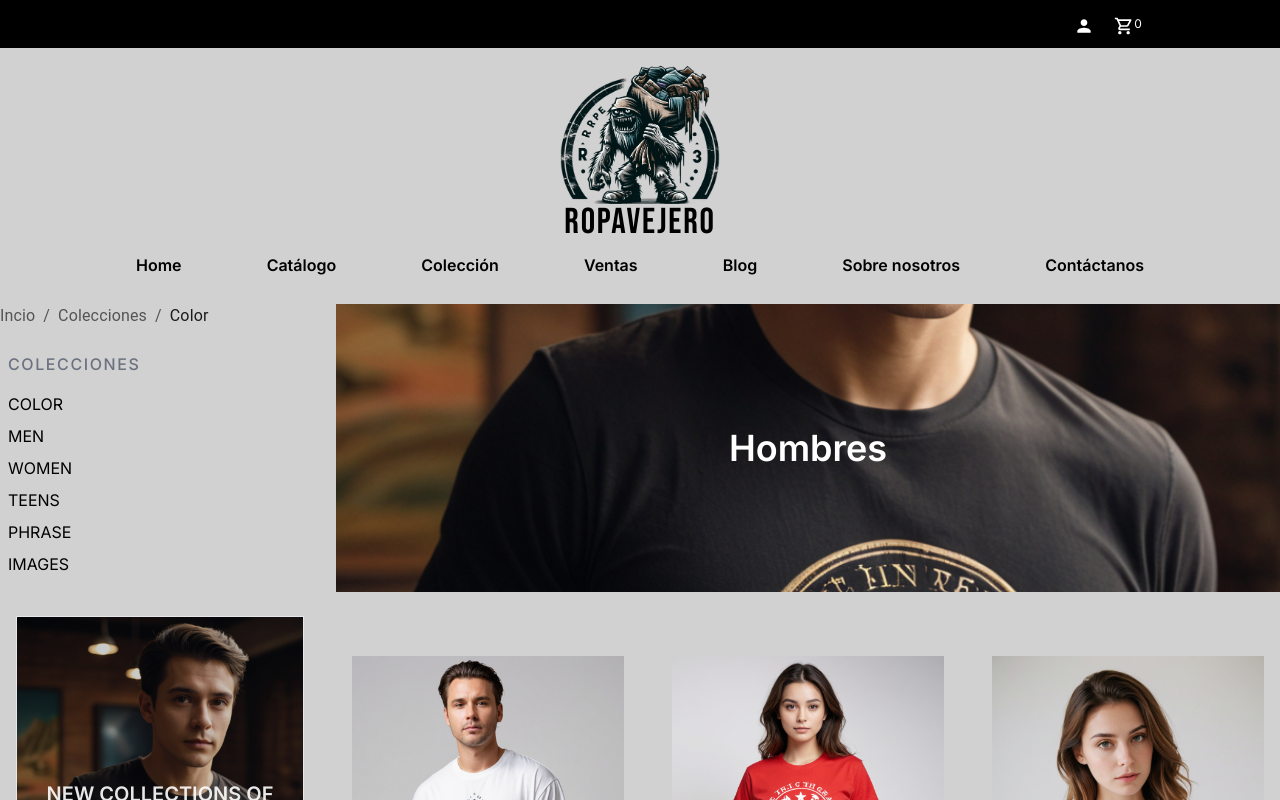
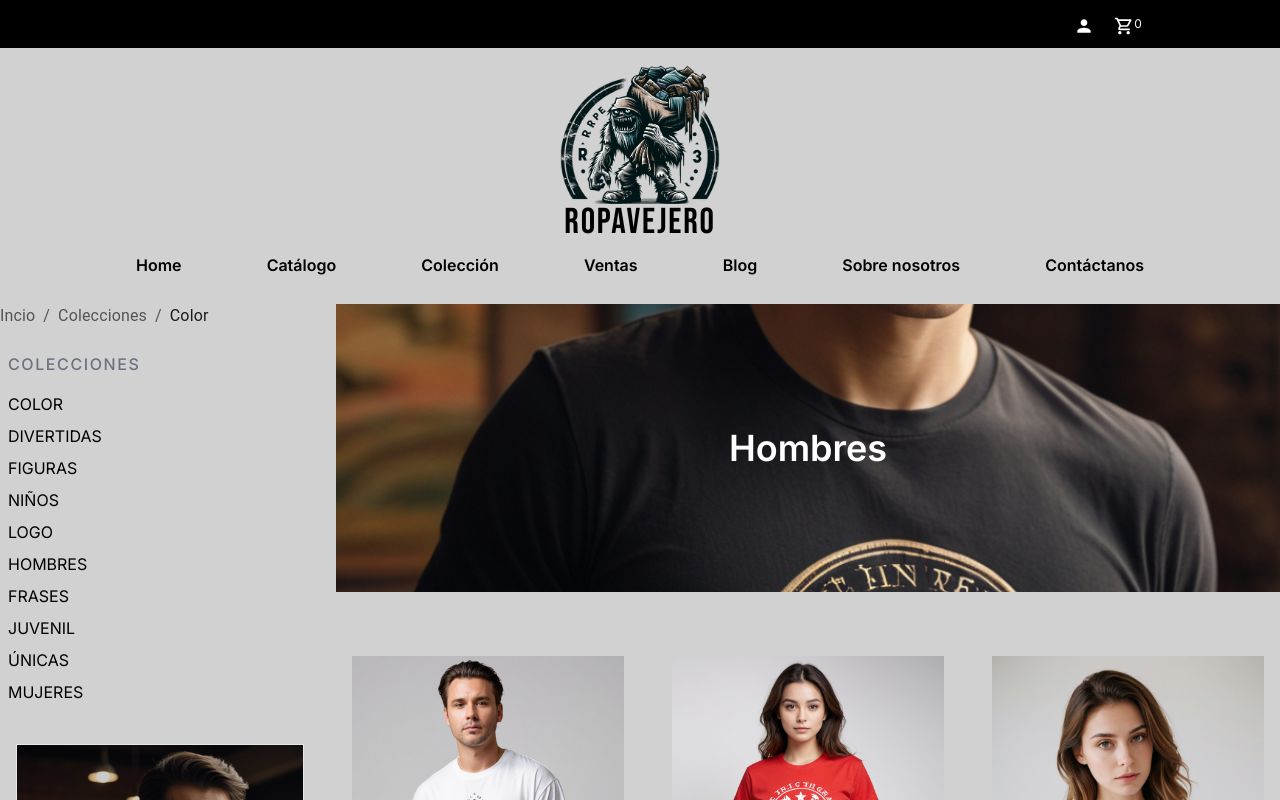
Before and after one commit to sebasdex/ropavejero-next, a Next.js app: page /categories/men in a window 1280 px wide. Shown: the top 800 px of the page. Built offline with nearby package versions, Linux system fonts and the light colour scheme.

Commit message:
add categories

```diff
--- a/src/app/collection/page.tsx
+++ b/src/app/collection/page.tsx
@@ -80,7 +80,7 @@ function page() {
       <h1 className="text-center uppercase font-medium tracking-wider p-4 w-full">
         Colecciones
       </h1>
-      <section className="grid grid-cols-4 gap-4 place-items-center w-full  font-bold uppercase text-white text-2xl my-4">
+      <section className="grid grid-cols-4 gap-4 place-items-center w-full font-bold uppercase text-white text-2xl my-4">
         {dbCollection.map((item) => (
           <Link
             href={item.link}
@@ -90,10 +90,12 @@ function page() {
           >
             <article
               key={item.name}
-              className={`relative w-full h-80 cursor-pointer hover:border-gray-600 flex flex-col items-center justify-center ${item.bg} bg-cover bg-bottom
+              className={`relative w-full h-72 cursor-pointer hover:border-gray-600 flex flex-col items-center justify-center ${item.bg} bg-cover bg-bottom
             before:block before:absolute before:-inset-0 before:bg-black before:opacity-0 hover:before:opacity-30 before:transition-opacity before:duration-300 before:ease-in-out`}
             >
-              <p className="text-center text-white relative">{item.name}</p>
+              <p className="text-center text-white relative font-bold uppercase text-5xl break-words w-64">
+                {item.name}
+              </p>
             </article>
           </Link>
         ))}
--- a/src/components/Categories.tsx
+++ b/src/components/Categories.tsx
@@ -7,17 +7,17 @@ function Categories() {
       className="
      grid grid-cols-3 gap-4 place-items-center w-full h-96 font-bold uppercase text-white text-2xl"
     >
-      <article className="w-full h-full relative flex flex-col items-center justify-center bg-menGrid bg-cover bg-bottom before:block before:absolute before:-inset-0 before:bg-black before:opacity-20 hover:before:opacity-30">
+      <article className="w-full h-full relative flex flex-col items-center justify-center bg-menGrid bg-cover bg-bottom before:block before:absolute before:-inset-0 before:bg-black before:opacity-20 hover:before:opacity-30 before:transition-opacity before:duration-300 before:ease-in-out cursor-pointer">
         <span className="relative">
           <Link href={"/men"}>Men</Link>
         </span>
       </article>
-      <article className="w-full h-full relative  flex flex-col items-center justify-center bg-women bg-cover bg-bottom before:block before:absolute before:-inset-0 before:bg-black before:opacity-20 hover:before:opacity-30">
+      <article className="w-full h-full relative  flex flex-col items-center justify-center bg-women bg-cover bg-bottom before:block before:absolute before:-inset-0 before:bg-black before:opacity-20 hover:before:opacity-30 before:transition-opacity before:duration-300 before:ease-in-out cursor-pointer">
         <span className="relative">
           <Link href={"/women"}>Women</Link>
         </span>
       </article>
-      <article className="w-full h-full relative flex flex-col items-center justify-center bg-teens bg-cover bg-center before:block before:absolute before:-inset-0 before:bg-black before:opacity-20 hover:before:opacity-30">
+      <article className="w-full h-full relative flex flex-col items-center justify-center bg-teens bg-cover bg-center before:block before:absolute before:-inset-0 before:bg-black before:opacity-20 hover:before:opacity-30 before:transition-opacity before:duration-300 before:ease-in-out cursor-pointer">
         <span className="relative">
           <Link href={"/teens"}>Teens</Link>
         </span>
--- a/src/components/MenuCategories.tsx
+++ b/src/components/MenuCategories.tsx
@@ -15,19 +15,31 @@ function MenuCategories({
           <Link href={"/categories/color"}>Color</Link>
         </li>
         <li className="hover:text-gray-600">
-          <Link href={"/categories/men"}>Men</Link>
+          <Link href={"/categories/funny"}>Divertidas</Link>
         </li>
         <li className="hover:text-gray-600">
-          <Link href={"/categories/women"}>Women</Link>
+          <Link href={"/categories/images"}>Figuras</Link>
         </li>
         <li className="hover:text-gray-600">
-          <Link href={"/categories/teens"}>Teens</Link>
+          <Link href={"/categories/kids"}>Niños</Link>
         </li>
         <li className="hover:text-gray-600">
-          <Link href={"/categories/phrase"}>Phrase</Link>
+          <Link href={"/categories/logo"}>Logo</Link>
         </li>
         <li className="hover:text-gray-600">
-          <Link href={"/categories/images"}>Images</Link>
+          <Link href={"/categories/men"}>Hombres</Link>
+        </li>
+        <li className="hover:text-gray-600">
+          <Link href={"/categories/phrase"}>Frases</Link>
+        </li>
+        <li className="hover:text-gray-600">
+          <Link href={"/categories/teens"}>Juvenil</Link>
+        </li>
+        <li className="hover:text-gray-600">
+          <Link href={"/categories/unique"}>Únicas</Link>
+        </li>
+        <li className="hover:text-gray-600">
+          <Link href={"/categories/women"}>Mujeres</Link>
         </li>
       </ul>
     </section>
```
